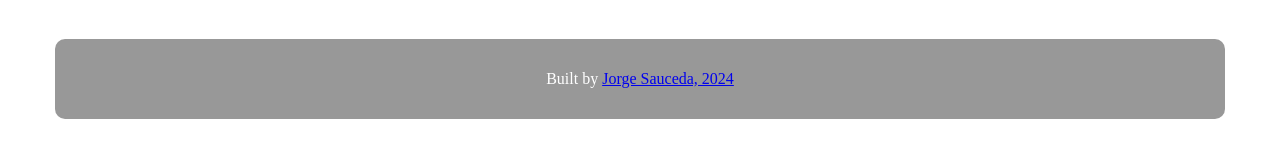
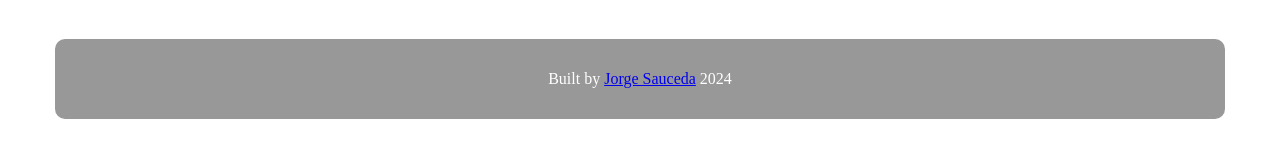
Before and after one commit to j-sauceda/qr-scanner-react, a React (Vite) app: page / in a window 1280 px wide. Shown: the part 166-324 px from the top of the page. Built offline with nearby package versions, Linux system fonts and the light colour scheme.

Commit message:
Fixed footer text

```diff
--- a/src/App.tsx
+++ b/src/App.tsx
@@ -55,7 +55,7 @@ function App() {
       </div>
       <div className="footer">
         <span>
-          Built by <a href="https://www.jsauceda.info">Jorge Sauceda, 2024</a>
+          Built by <a href="https://www.jsauceda.info">Jorge Sauceda</a> 2024
         </span>
       </div>
     </div>
```
